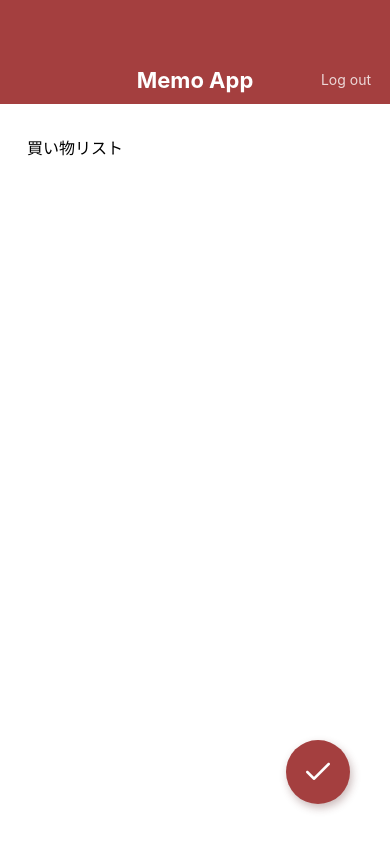
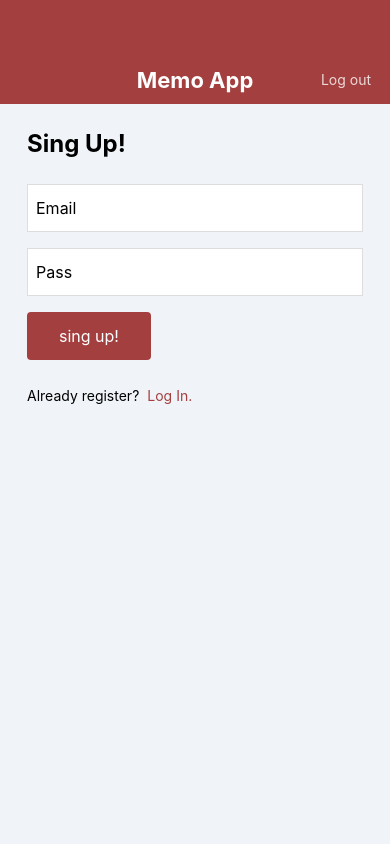
Before and after one commit to Christian-D-K/MemoApp, a React Native app: screen /MemoList in a window 390 px wide. Built offline with nearby package versions, Linux system fonts and the light colour scheme.

Commit message:
create login screen and singup screen

```diff
--- a/App.jsx
+++ b/App.jsx
@@ -3,13 +3,17 @@
 // import MemoListScreen from './src/screens/MemoListScreen';
 // import MemoDetailScreen from './src/screens/MemoDetailScreen';
 // import MemoCreateScreen from './src/screens/MemoCreateCsreen';
-import MemoEditScreen from './src/screens/MemoEditScreen';
+// import MemoEditScreen from './src/screens/MemoEditScreen';
+// import LogInScreen from './src/screens/LogInScreen';
+import SingupScreen from './src/screens/SingupScreen';
 
 export default function App() {
   return (
     // <MemoListScreen />
     // <MemoDetailScreen />
-    <MemoEditScreen />
+    // <MemoEditScreen />
     // <MemoCreateScreen />
+    // <LogInScreen />
+    <SingupScreen />
   );
 }
--- /dev/null
+++ b/src/components/Button.jsx
@@ -0,0 +1,45 @@
+import React from 'react';
+import { View, Text, StyleSheet } from 'react-native';
+import { string } from 'prop-types';
+
+export default function Button(props) {
+  const { label } = props;
+  return (
+    <View style={styles.buttonCantainer}>
+      <Text style={styles.buttonLabel}>{label}</Text>
+    </View>
+  );
+}
+
+Button.propTypes = {
+  label: string.isRequired,
+};
+
+const styles = StyleSheet.create({
+  buttonCantainer: {
+    backgroundColor: '#A43F3F',
+    borderRadius: 4,
+    alignSelf: 'flex-start',
+    marginBottom: 24,
+  },
+  buttonLabel: {
+    fontSize: 16,
+    lineHeight: 32,
+    paddingVertical: 8,
+    paddingHorizontal: 32,
+    color: '#ffffff',
+  },
+  footerText: {
+    fontSize: 14,
+    lineHeight: 24,
+    marginRight: 8,
+  },
+  footerLink: {
+    fontSize: 14,
+    lineHeight: 24,
+    color: '#A43F3F',
+  },
+  footer: {
+    flexDirection: 'row',
+  },
+});
--- /dev/null
+++ b/src/screens/LogInScreen.jsx
@@ -0,0 +1,80 @@
+import React from 'react';
+import {
+  View,
+  Text,
+  TextInput,
+  StyleSheet,
+} from 'react-native';
+
+import AppBar from '../components/AppBar';
+import Button from '../components/Button';
+
+export default function LogInScreen() {
+  return (
+    <View style={styles.container}>
+      <AppBar />
+      <View style={styles.inner}>
+        <Text style={styles.title}>Log In</Text>
+        <TextInput style={styles.input} value="Email" />
+        <TextInput style={styles.input} value="Pass" />
+        <Button label="submit" />
+        <View style={styles.footer}>
+          <Text style={styles.footerText}>Not register?</Text>
+          <Text style={styles.footerLink}>Sing up here!</Text>
+        </View>
+      </View>
+    </View>
+  );
+}
+
+const styles = StyleSheet.create({
+  container: {
+    flex: 1,
+    backgroundColor: '#f0f4f8',
+  },
+  inner: {
+    paddingHorizontal: 27,
+    paddingVertical: 24,
+  },
+  title: {
+    fontSize: 24,
+    lineHeight: 32,
+    fontWeight: 'bold',
+    marginBottom: 24,
+  },
+  input: {
+    fontSize: 16,
+    height: 48,
+    borderColor: '#dddddd',
+    borderWidth: 1,
+    backgroundColor: '#ffffff',
+    paddingHorizontal: 8,
+    marginBottom: 16,
+  },
+  buttonCantainer: {
+    backgroundColor: '#A43F3F',
+    borderRadius: 4,
+    alignSelf: 'flex-start',
+    marginBottom: 24,
+  },
+  buttonLabel: {
+    fontSize: 16,
+    lineHeight: 32,
+    paddingVertical: 8,
+    paddingHorizontal: 32,
+    color: '#ffffff',
+  },
+  footerText: {
+    fontSize: 14,
+    lineHeight: 24,
+    marginRight: 8,
+  },
+  footerLink: {
+    fontSize: 14,
+    lineHeight: 24,
+    color: '#A43F3F',
+  },
+  footer: {
+    flexDirection: 'row',
+  },
+});
--- a/src/screens/MemoCreateCsreen.jsx
+++ b/src/screens/MemoCreateCsreen.jsx
@@ -8,7 +8,7 @@
 
 import AppBar from '../components/AppBar';
 import CircleButton from '../components/CircleButton';
-import KeyboardSafeView from '../components/ KeyboardSafeView';
+import KeyboardSafeView from '../components/KeyboardSafeView';
 
 export default function MemoCreatecreen() {
   return (
--- a/src/screens/MemoEditScreen.jsx
+++ b/src/screens/MemoEditScreen.jsx
@@ -7,7 +7,7 @@
 
 import AppBar from '../components/AppBar';
 import CircleButton from '../components/CircleButton';
-import KeyboardSafeView from '../components/ KeyboardSafeView';
+import KeyboardSafeView from '../components/KeyboardSafeView';
 
 export default function MemoEditScreen() {
   return (
--- /dev/null
+++ b/src/screens/SingupScreen.jsx
@@ -0,0 +1,80 @@
+import React from 'react';
+import {
+  View,
+  Text,
+  TextInput,
+  StyleSheet,
+} from 'react-native';
+
+import AppBar from '../components/AppBar';
+import Button from '../components/Button';
+
+export default function LogInScreen() {
+  return (
+    <View style={styles.container}>
+      <AppBar />
+      <View style={styles.inner}>
+        <Text style={styles.title}>Sing Up!</Text>
+        <TextInput style={styles.input} value="Email" />
+        <TextInput style={styles.input} value="Pass" />
+        <Button label="sing up!" />
+        <View style={styles.footer}>
+          <Text style={styles.footerText}>Already register?</Text>
+          <Text style={styles.footerLink}>Log In.</Text>
+        </View>
+      </View>
+    </View>
+  );
+}
+
+const styles = StyleSheet.create({
+  container: {
+    flex: 1,
+    backgroundColor: '#f0f4f8',
+  },
+  inner: {
+    paddingHorizontal: 27,
+    paddingVertical: 24,
+  },
+  title: {
+    fontSize: 24,
+    lineHeight: 32,
+    fontWeight: 'bold',
+    marginBottom: 24,
+  },
+  input: {
+    fontSize: 16,
+    height: 48,
+    borderColor: '#dddddd',
+    borderWidth: 1,
+    backgroundColor: '#ffffff',
+    paddingHorizontal: 8,
+    marginBottom: 16,
+  },
+  buttonCantainer: {
+    backgroundColor: '#A43F3F',
+    borderRadius: 4,
+    alignSelf: 'flex-start',
+    marginBottom: 24,
+  },
+  buttonLabel: {
+    fontSize: 16,
+    lineHeight: 32,
+    paddingVertical: 8,
+    paddingHorizontal: 32,
+    color: '#ffffff',
+  },
+  footerText: {
+    fontSize: 14,
+    lineHeight: 24,
+    marginRight: 8,
+  },
+  footerLink: {
+    fontSize: 14,
+    lineHeight: 24,
+    color: '#A43F3F',
+  },
+  footer: {
+    flexDirection: 'row',
+  },
+});
```
Also changed, not shown: src/components/KeyboardSafeView.jsx (renamed from src/components/ KeyboardSafeView.jsx).
